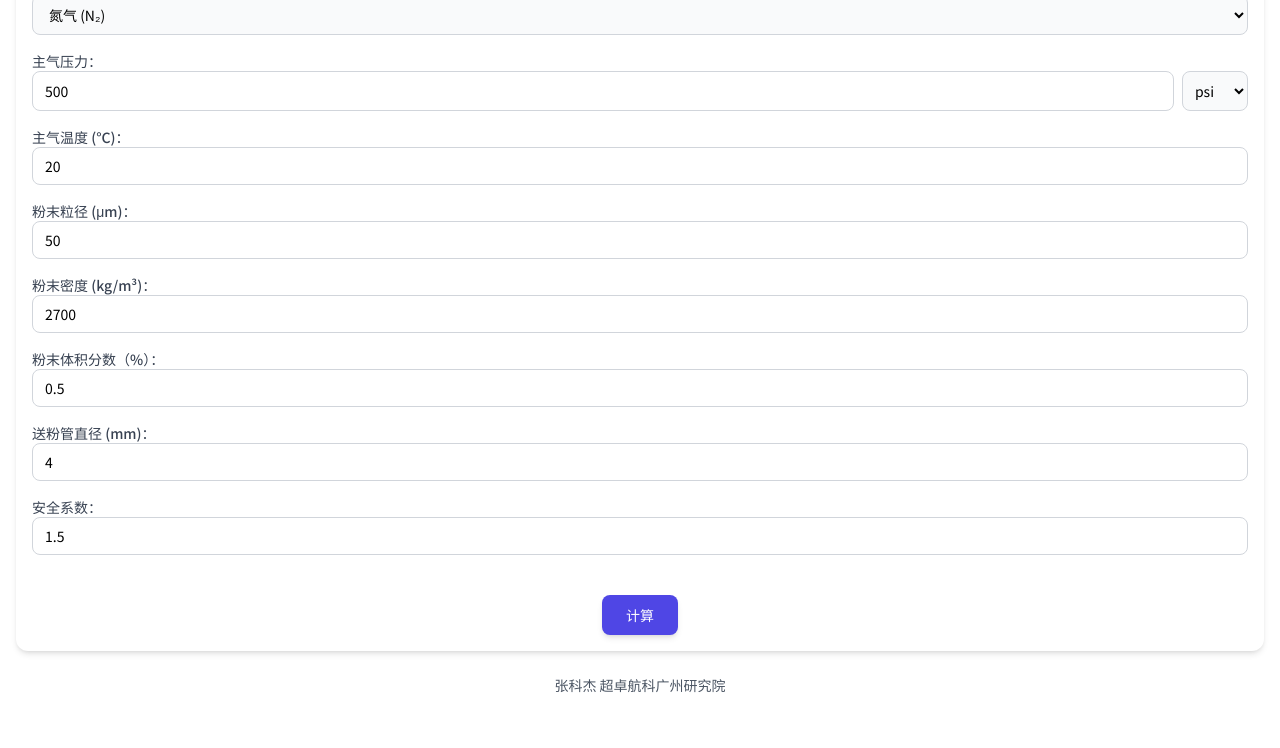
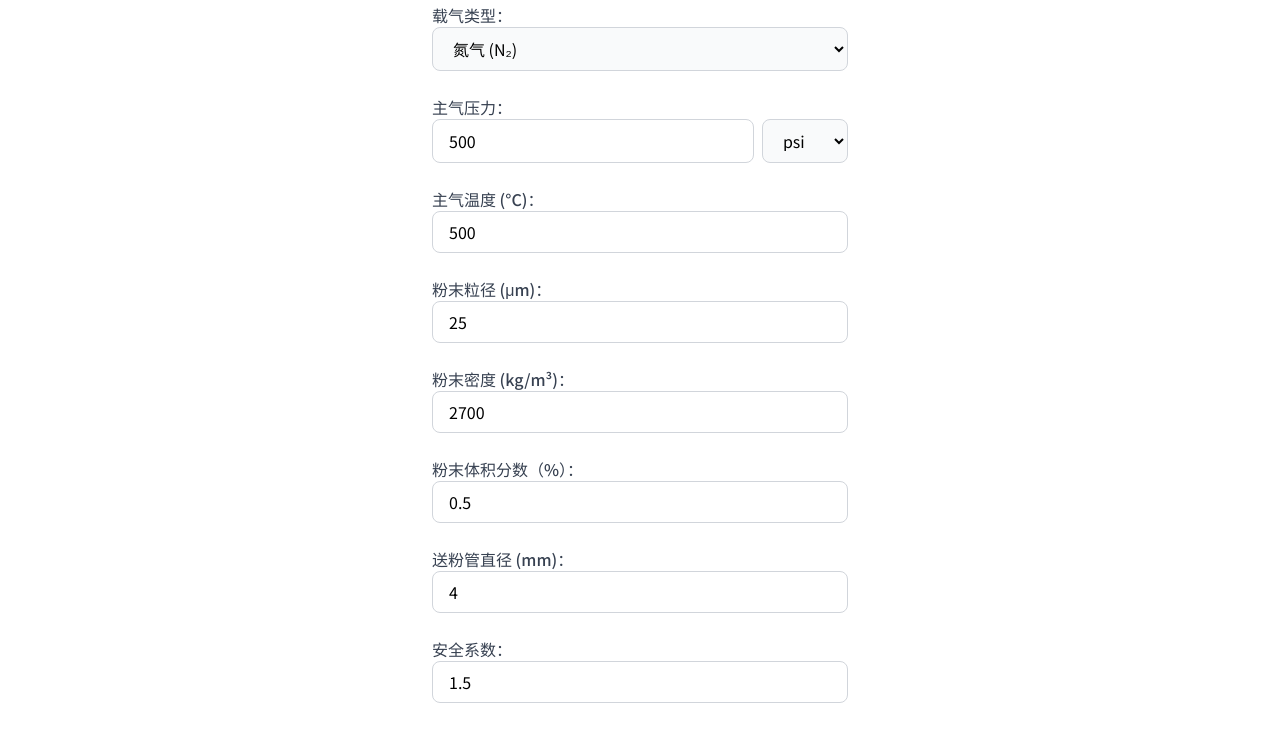
Before and after one commit to RealDaneelOlivaw/powder-flow-calculator, a plain HTML site: page index.html in a window 1280 px wide. Shown: the part 105-853 px from the top of the page. Before the commit the page ends 816 px from the top, so only its background shows below. Drawn offline with nearby package versions, Linux system fonts and the light colour scheme.

Commit message:
Update index.html

```diff
--- a/index.html
+++ b/index.html
@@ -9,10 +9,16 @@
     <!-- 引入思源黑体字体 -->
     <link href="https://fonts.googleapis.com/css2?family=Noto+Sans+SC:wght@400;500;700&display=swap" rel="stylesheet">
     <style>
-        body {
+        /* 确保页面宽度适配 */
+        html, body {
+            margin: 0;
+            padding: 0;
+            width: 100%;
+            overflow-x: hidden; /* 禁止横向滚动 */
             font-family: 'Noto Sans SC', sans-serif;
-            margin: 0; /* 去掉默认边距 */
-            padding: 0; /* 去掉默认内边距 */
+        }
+        * {
+            box-sizing: border-box; /* 防止边框和内边距导致溢出 */
         }
         input:focus, select:focus {
             outline: none;
@@ -34,25 +40,25 @@
     </style>
 </head>
 <body>
-    <div class="container mx-auto px-4 py-4 max-w-full"> <!-- 调整最大宽度 -->
-        <div class="bg-white rounded-xl shadow-md p-4 mb-6"> <!-- 去掉阴影部分 -->
-            <h1 class="text-2xl font-bold mb-4 text-gray-800 text-center">最小送粉气流量计算器</h1>
+    <div class="container mx-auto px-4 py-4 md:p-6 max-w-lg"> <!-- 调整最大宽度 -->
+        <div class="bg-white rounded-lg p-4 md:p-6 mb-6"> <!-- 去掉阴影部分 -->
+            <h1 class="text-2xl md:text-3xl font-bold mb-4 md:mb-6 text-gray-800 text-center">最小送粉气流量计算器</h1>
 
-            <form id="calculator-form" class="grid form-grid gap-4">
+            <form id="calculator-form" class="grid form-grid gap-4 md:gap-6">
                 <!-- 左列 -->
                 <div class="form-item">
-                    <label for="gasType" class="block font-medium text-gray-700 text-sm">载气类型：</label>
-                    <select id="gasType" class="w-full px-3 py-2 border border-gray-300 rounded-lg focus:ring-2 focus:ring-indigo-500 transition-all bg-gray-50 text-sm">
+                    <label for="gasType" class="block font-medium text-gray-700 text-sm md:text-base">载气类型：</label>
+                    <select id="gasType" class="w-full px-3 md:px-4 py-2 border border-gray-300 rounded-lg focus:ring-2 focus:ring-indigo-500 transition-all bg-gray-50 text-sm md:text-base">
                         <option value="1">氮气 (N₂)</option>
                         <option value="2">氦气 (He)</option>
                     </select>
                 </div>
 
                 <div class="form-item">
-                    <label for="pressure" class="block font-medium text-gray-700 text-sm">主气压力：</label>
+                    <label for="pressure" class="block font-medium text-gray-700 text-sm md:text-base">主气压力：</label>
                     <div class="flex space-x-2">
-                        <input type="number" id="pressure" class="flex-1 px-3 py-2 border border-gray-300 rounded-lg focus:ring-2 focus:ring-indigo-500 transition-all text-sm" value="500" required>
-                        <select id="pressureUnit" class="px-2 py-2 border border-gray-300 rounded-lg focus:ring-2 focus:ring-indigo-500 transition-all bg-gray-50 text-sm">
+                        <input type="number" id="pressure" class="flex-1 px-3 md:px-4 py-2 border border-gray-300 rounded-lg focus:ring-2 focus:ring-indigo-500 transition-all text-sm md:text-base" value="500" required>
+                        <select id="pressureUnit" class="px-2 md:px-4 py-2 border border-gray-300 rounded-lg focus:ring-2 focus:ring-indigo-500 transition-all bg-gray-50 text-sm md:text-base">
                             <option value="psi">psi</option>
                             <option value="mpa">MPa</option>
                         </select>
@@ -60,38 +66,38 @@
                 </div>
 
                 <div class="form-item">
-                    <label for="temperature" class="block font-medium text-gray-700 text-sm">主气温度 (°C)：</label>
-                    <input type="number" id="temperature" class="w-full px-3 py-2 border border-gray-300 rounded-lg focus:ring-2 focus:ring-indigo-500 transition-all text-sm" value="20" required>
+                    <label for="temperature" class="block font-medium text-gray-700 text-sm md:text-base">主气温度 (°C)：</label>
+                    <input type="number" id="temperature" class="w-full px-3 md:px-4 py-2 border border-gray-300 rounded-lg focus:ring-2 focus:ring-indigo-500 transition-all text-sm md:text-base" value="500" required>
                 </div>
 
                 <div class="form-item">
-                    <label for="particleDiameter" class="block font-medium text-gray-700 text-sm">粉末粒径 (μm)：</label>
-                    <input type="number" id="particleDiameter" class="w-full px-3 py-2 border border-gray-300 rounded-lg focus:ring-2 focus:ring-indigo-500 transition-all text-sm" value="50" required>
+                    <label for="particleDiameter" class="block font-medium text-gray-700 text-sm md:text-base">粉末粒径 (μm)：</label>
+                    <input type="number" id="particleDiameter" class="w-full px-3 md:px-4 py-2 border border-gray-300 rounded-lg focus:ring-2 focus:ring-indigo-500 transition-all text-sm md:text-base" value="25" required>
                 </div>
 
                 <div class="form-item">
-                    <label for="particleDensity" class="block font-medium text-gray-700 text-sm">粉末密度 (kg/m³)：</label>
-                    <input type="number" id="particleDensity" class="w-full px-3 py-2 border border-gray-300 rounded-lg focus:ring-2 focus:ring-indigo-500 transition-all text-sm" value="2700" required>
+                    <label for="particleDensity" class="block font-medium text-gray-700 text-sm md:text-base">粉末密度 (kg/m³)：</label>
+                    <input type="number" id="particleDensity" class="w-full px-3 md:px-4 py-2 border border-gray-300 rounded-lg focus:ring-2 focus:ring-indigo-500 transition-all text-sm md:text-base" value="2700" required>
                 </div>
 
                 <div class="form-item">
-                    <label for="volumeFraction" class="block font-medium text-gray-700 text-sm">粉末体积分数（%）：</label>
-                    <input type="number" id="volumeFraction" class="w-full px-3 py-2 border border-gray-300 rounded-lg focus:ring-2 focus:ring-indigo-500 transition-all text-sm" value="0.5" required>
+                    <label for="volumeFraction" class="block font-medium text-gray-700 text-sm md:text-base">粉末体积分数（%）：</label>
+                    <input type="number" id="volumeFraction" class="w-full px-3 md:px-4 py-2 border border-gray-300 rounded-lg focus:ring-2 focus:ring-indigo-500 transition-all text-sm md:text-base" value="0.5" required>
                 </div>
 
                 <div class="form-item">
-                    <label for="pipeDiameter" class="block font-medium text-gray-700 text-sm">送粉管直径 (mm)：</label>
-                    <input type="number" id="pipeDiameter" class="w-full px-3 py-2 border border-gray-300 rounded-lg focus:ring-2 focus:ring-indigo-500 transition-all text-sm" value="4" required>
+                    <label for="pipeDiameter" class="block font-medium text-gray-700 text-sm md:text-base">送粉管直径 (mm)：</label>
+                    <input type="number" id="pipeDiameter" class="w-full px-3 md:px-4 py-2 border border-gray-300 rounded-lg focus:ring-2 focus:ring-indigo-500 transition-all text-sm md:text-base" value="4" required>
                 </div>
 
                 <div class="form-item">
-                    <label for="safetyCoefficient" class="block font-medium text-gray-700 text-sm">安全系数：</label>
-                    <input type="number" id="safetyCoefficient" class="w-full px-3 py-2 border border-gray-300 rounded-lg focus:ring-2 focus:ring-indigo-500 transition-all text-sm" value="1.5" required>
+                    <label for="safetyCoefficient" class="block font-medium text-gray-700 text-sm md:text-base">安全系数：</label>
+                    <input type="number" id="safetyCoefficient" class="w-full px-3 md:px-4 py-2 border border-gray-300 rounded-lg focus:ring-2 focus:ring-indigo-500 transition-all text-sm md:text-base" value="1.5" required>
                 </div>
 
                 <!-- 计算按钮 -->
                 <div class="flex justify-center mt-6">
-                    <button type="submit" class="w-full md:w-auto px-6 py-2.5 bg-indigo-600 text-white font-medium rounded-lg shadow-md hover:bg-indigo-700 focus:outline-none focus:ring-2 focus:ring-indigo-500 transition-all transform hover:scale-105 text-sm">
+                    <button type="submit" class="w-full md:w-auto px-6 md:px-8 py-2.5 md:py-3 bg-indigo-600 text-white font-medium rounded-lg shadow-md hover:bg-indigo-700 focus:outline-none focus:ring-2 focus:ring-indigo-500 focus:ring-offset-2 transition-all transform hover:scale-105 text-sm md:text-base">
                         计算
                     </button>
                 </div>
@@ -99,24 +105,24 @@
         </div>
 
         <!-- 结果显示 -->
-        <div id="results" class="bg-white rounded-xl shadow-md p-4 mb-6 hidden">
-            <h2 class="text-xl font-bold mb-4 text-gray-800">计算结果</h2>
+        <div id="results" class="bg-white rounded-lg p-4 md:p-6 mb-6 hidden">
+            <h2 class="text-xl md:text-2xl font-bold mb-4 md:mb-6 text-gray-800">计算结果</h2>
             <div class="space-y-3">
-                <p class="flex flex-wrap justify-between text-sm">
+                <p class="flex flex-wrap justify-between text-sm md:text-base">
                     <span class="font-medium text-gray-700">最小气体流量：</span>
                     <span class="flex items-center space-x-1">
                         <span id="resultFlowRate" class="text-indigo-600"></span>
                         <span class="text-gray-600">SLM</span>
                     </span>
                 </p>
-                <p class="flex flex-wrap justify-between text-sm">
+                <p class="flex flex-wrap justify-between text-sm md:text-base">
                     <span class="font-medium text-gray-700">粉末质量流量：</span>
                     <span class="flex items-center space-x-1">
                         <span id="resultPowderFlow" class="text-indigo-600"></span>
                         <span class="text-gray-600">g/min</span>
                     </span>
                 </p>
-                <p class="flex flex-wrap justify-between text-sm">
+                <p class="flex flex-wrap justify-between text-sm md:text-base">
                     <span class="font-medium text-gray-700">单位长度压降：</span>
                     <span class="flex items-center space-x-1">
                         <span id="resultPressureDrop" class="text-indigo-600"></span>
@@ -127,7 +133,7 @@
         </div>
 
         <!-- 底部署名 -->
-        <div class="text-center text-gray-600 mt-4 text-sm">
+        <div class="text-center text-gray-600 mt-4 text-sm md:text-base">
             <p>张科杰  超卓航科广州研究院</p>
         </div>
     </div>
```
